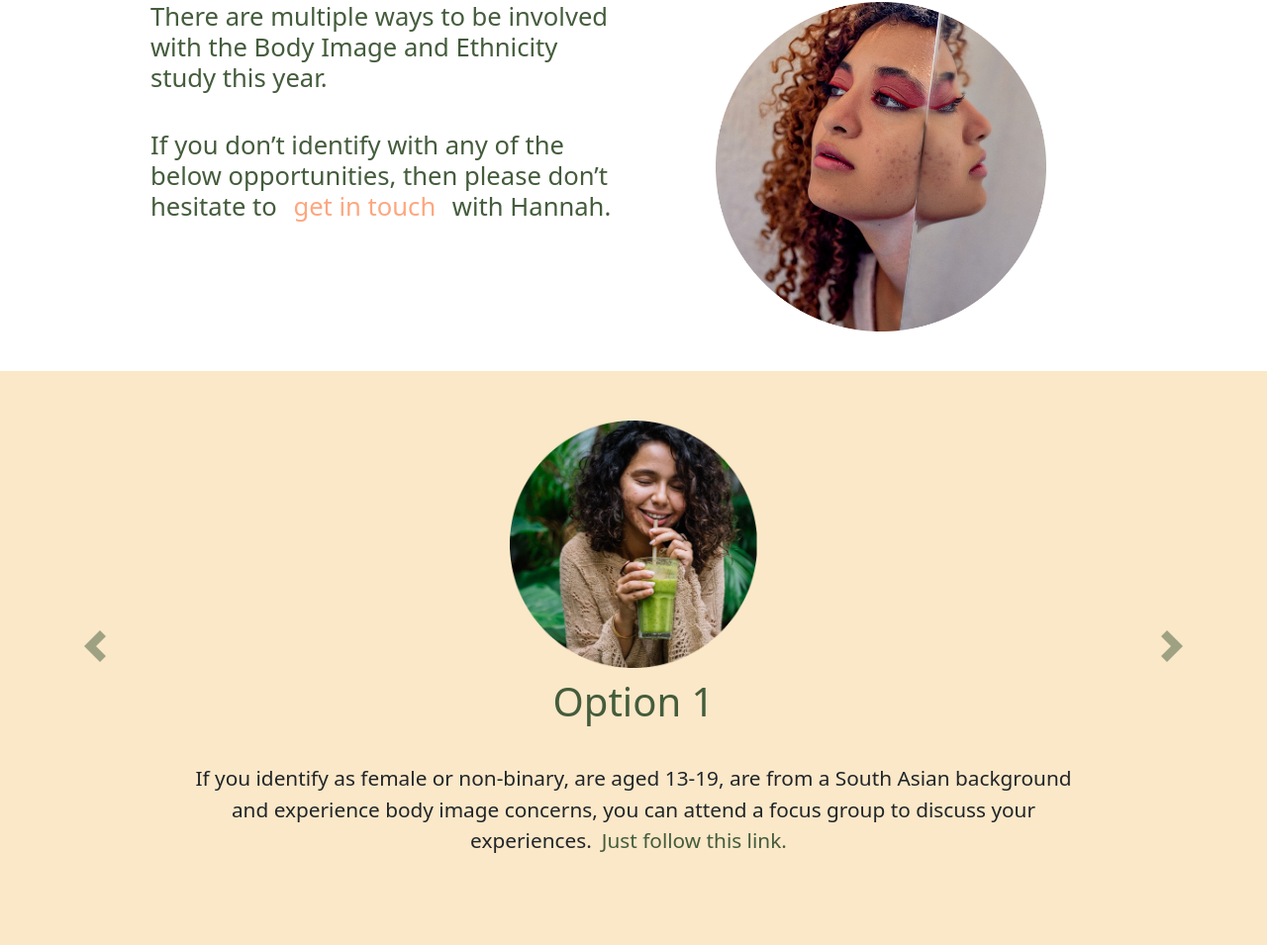
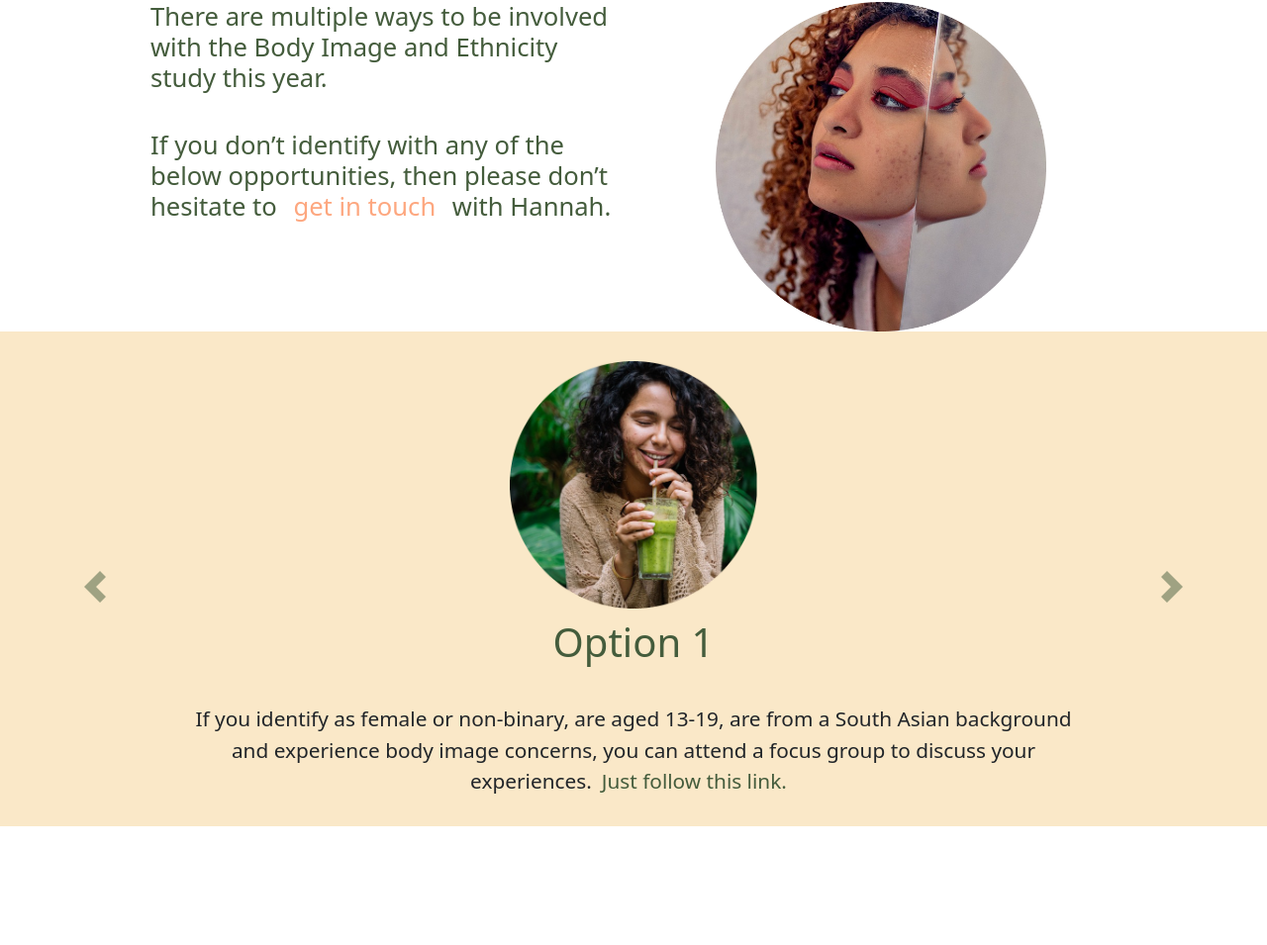
Before and after one commit to davidr49/body-image-study, a Flask app: page /get_involved in a window 1280 px wide. Shown: the part 283-1238 px from the top of the page at 99% size. After the commit the page ends 1118 px from the top, so only its background shows below. Run offline with Flask 2, Linux system fonts and the light colour scheme; some libraries are stand-ins or nearby versions.

Commit message:
Carousel edits made in css, new div added to get-involved.html

```diff
--- a/static/styles.css
+++ b/static/styles.css
@@ -408,22 +408,46 @@ font-weight:lighter;
 
 /* ------ GET INVOLVED -------*/
 
+.carousel-div{
+  background-color:#FAE8C8;
+  padding-top:30px;
+  width:auto;
+  height:500px;
+}
+.carousel{
+  position:absolute;
+}
+.carousel-item{
+  object-fit:cover;
+  object-position:center;
+  overflow:hidden;
+  text-align:center;
+  align-items: center;
+}
 .carousel-image{
   width:250px;
 }
-
 .carousel-options{
   padding-top: 10px;
   font-weight:lighter;
   color:#445C3C
 }
-
 .carousel-text{
   font-size: 1.3rem;
   padding: 0 15%;
-  font-weight:lighter;
+  font-weight: lighter;
+  overflow-y: auto;
+}
 
+@media only screen and (max-width: 768px){
+  .carousel-div{
+    height:700px;
+  }
+  .carousel-text{
+    height:300px;
+  }
 }
+
 
 .email-han{
   font-weight:normal;
--- a/templates/get-involved.html
+++ b/templates/get-involved.html
@@ -86,7 +86,7 @@
 
 
 
-  <div class="member-info1" style='text-align:center; padding: 50px 0; margin-top: 40px; overflow:hidden; height:580px;'>
+  <div class="carousel-div">
 
     <div id="work-carousel" class="carousel slide" data-bs-ride="false">
       <div class="carousel-inner">
```
